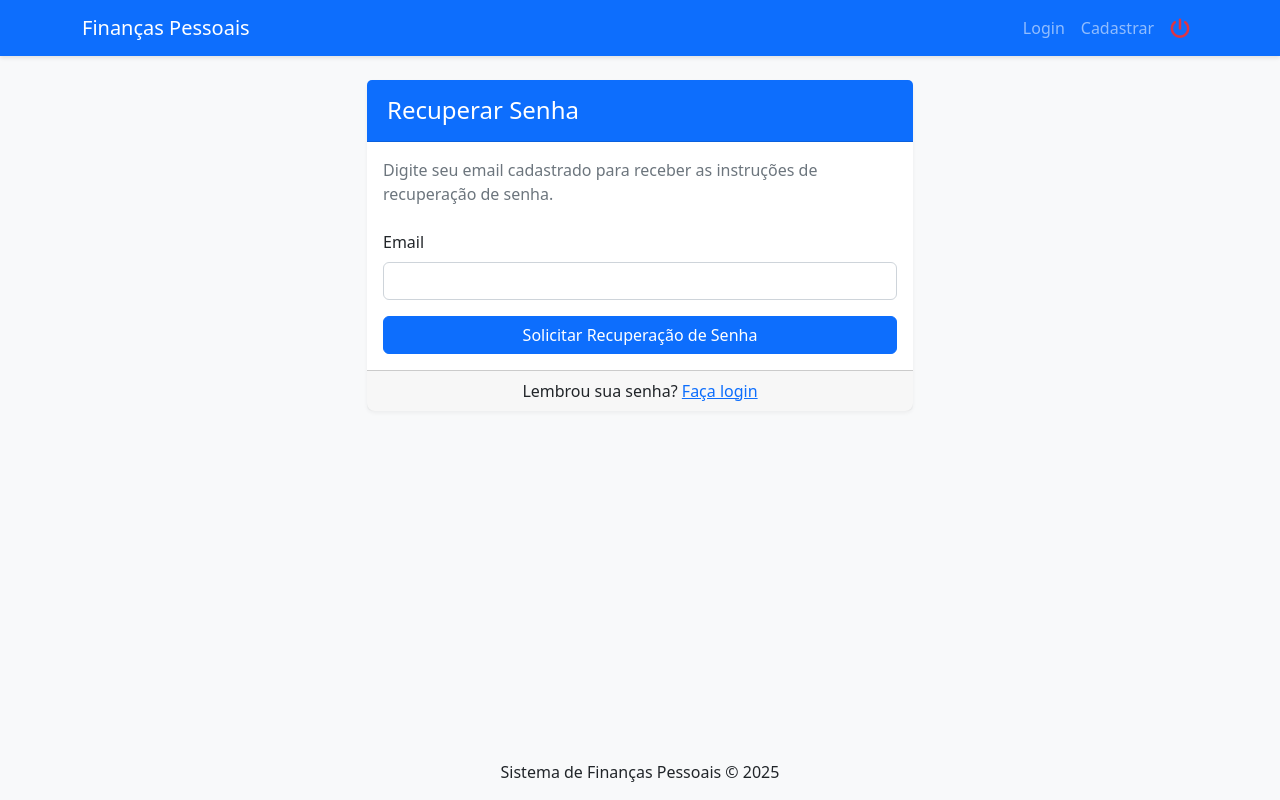
After one commit to carlosalbertoprojetos/fintrack-flask-platform, a Flask app: page /auth/reset_request in a window 1280 px wide. The commit adds this page. Run offline with Flask 3, Linux system fonts and the light colour scheme.

Commit message:
recuperação de senha

```diff
--- a/app/__init__.py
+++ b/app/__init__.py
@@ -4,11 +4,14 @@ from flask_login import LoginManager
 from flask_migrate import Migrate
 from datetime import datetime
 from config import Config
+from flask_mail import Mail
 
 db = SQLAlchemy()
 migrate = Migrate()
 login_manager = LoginManager()
 login_manager.login_view = "auth.login"
+login_manager.login_message = "Por favor, faça login para acessar esta página."
+mail = Mail()
 
 
 def create_app(config_class=Config):
@@ -20,6 +23,7 @@ def create_app(config_class=Config):
     db.init_app(app)
     migrate.init_app(app, db)
     login_manager.init_app(app)
+    mail.init_app(app)
 
     from app.routes import main_bp, auth_bp, transaction_bp
 
--- a/app/forms.py
+++ b/app/forms.py
@@ -92,7 +92,10 @@ class PaymentMethodForm(FlaskForm):
 class TransactionForm(FlaskForm):
     date = DateField(
         default=datetime.today,
-        render_kw={"readonly": True, "class": "form-control transparent-white"} # Campo somente leitura
+        render_kw={
+            "readonly": True,
+            "class": "form-control transparent-white",
+        },  # Campo somente leitura
     )
     amount = FloatField("Valor", validators=[DataRequired(), NumberRange(min=0.01)])
     type = SelectField(
@@ -121,3 +124,23 @@ class TransactionForm(FlaskForm):
     notes = TextAreaField("Observações", validators=[Optional(), Length(max=500)])
 
     submit = SubmitField("Salvar")
+
+
+class RequestResetForm(FlaskForm):
+    email = StringField("Email", validators=[DataRequired(), Email()])
+    submit = SubmitField("Solicitar Recuperação de Senha")
+
+    def validate_email(self, email):
+        user = User.query.filter_by(email=email.data).first()
+        if user is None:
+            raise ValidationError(
+                "Não existe uma conta com este email. Por favor, verifique o email ou registre-se."
+            )
+
+
+class ResetPasswordForm(FlaskForm):
+    password = PasswordField("Nova Senha", validators=[DataRequired(), Length(min=6)])
+    password2 = PasswordField(
+        "Confirmar Nova Senha", validators=[DataRequired(), EqualTo("password")]
+    )
+    submit = SubmitField("Redefinir Senha")
--- a/app/routes.py
+++ b/app/routes.py
@@ -1,6 +1,15 @@
-from flask import Blueprint, render_template, redirect, url_for, flash, request, jsonify
+from flask import (
+    Blueprint,
+    render_template,
+    redirect,
+    url_for,
+    flash,
+    request,
+    jsonify,
+    current_app,
+)
 from flask_login import login_user, logout_user, login_required, current_user
-from app import db
+from app import db, mail
 from app.models import Expense, PaymentMethod, User, Category, Transaction
 from app.forms import (
     ExpenseForm,
@@ -9,11 +18,15 @@ from app.forms import (
     RegistrationForm,
     TransactionForm,
     CategoryForm,
+    RequestResetForm,
+    ResetPasswordForm,
 )
 from sqlalchemy import func, extract, desc
 from datetime import datetime
 from calendar import monthrange
 import json
+from flask_mail import Message
+from itsdangerous import URLSafeTimedSerializer as Serializer
 
 # Blueprints
 main_bp = Blueprint("main", __name__)
@@ -752,16 +765,29 @@ def reports():
             despesa_acumulada += float(despesa_dia)
             saldo = receita_acumulada - despesa_acumulada
 
-            daily_data.append({
-                "day": f"{day:02d}",
-                "receita": receita_acumulada,
-                "despesa": despesa_acumulada,
-                "balance": saldo
-            })
+            daily_data.append(
+                {
+                    "day": f"{day:02d}",
+                    "receita": receita_acumulada,
+                    "despesa": despesa_acumulada,
+                    "balance": saldo,
+                }
+            )
 
+        # Todas as transações do mês
+        transactions = (
+            Transaction.query.filter(
+                Transaction.user_id == current_user.id,
+                extract("month", Transaction.date) == month,
+                extract("year", Transaction.date) == year,
+            )
+            .order_by(Transaction.date.desc())
+            .all()
+        )
 
         return render_template(
             "reports.html",
+            transactions=transactions,
             report_type=report_type,
             year=year,
             month=month,
@@ -865,9 +891,20 @@ def reports():
             {"name": cat, "value": float(total)} for cat, total in top_income_categories
         ]
 
+        # Todas as transações do ano
+        transactions = (
+            Transaction.query.filter(
+                Transaction.user_id == current_user.id,
+                extract("year", Transaction.date) == year,
+            )
+            .order_by(Transaction.date.desc())
+            .all()
+        )
+
         return render_template(
             "reports.html",
             report_type=report_type,
+            transactions=transactions,
             year=year,
             years=years,
             monthly_data=json.dumps(monthly_data),
@@ -947,10 +984,8 @@ def reports():
                 categories=categories,
             )
 
-
     # Tipo de relatório inválido
     return redirect(url_for("transaction.reports", type="monthly"))
-
 
 
 @transaction_bp.route("/export")
@@ -959,3 +994,61 @@ def export_data():
     # Implementação futura para exportação de dados
     flash("Funcionalidade de exportação será implementada em breve!", "info")
     return redirect(url_for("transaction.transactions"))
+
+
+def send_reset_email(user):
+    token = user.get_reset_token()
+    reset_url = url_for("auth.reset_token", token=token, _external=True)
+
+    print("\n" + "=" * 50)
+    print("EMAIL DE RECUPERAÇÃO DE SENHA (CONSOLE)")
+    print("=" * 50)
+    print(f"De: {current_app.config['MAIL_DEFAULT_SENDER']}")
+    print(f"Para: {user.email}")
+    print(f"Assunto: Recuperação de Senha - Finanças Pessoais")
+    print("-" * 50)
+    print("Conteúdo do email:")
+    print(f"Para redefinir sua senha, visite o seguinte link:")
+    print(f"{reset_url}")
+    print(
+        "\nSe você não solicitou esta recuperação de senha, simplesmente ignore este email."
+    )
+    print("=" * 50 + "\n")
+
+    msg = Message("Recuperação de Senha - Finanças Pessoais", recipients=[user.email])
+    msg.body = f"""Para redefinir sua senha, visite o seguinte link:
+{reset_url}
+
+Se você não solicitou esta recuperação de senha, simplesmente ignore este email.
+"""
+    mail.send(msg)
+
+
+@auth_bp.route("/reset_request", methods=["GET", "POST"])
+def reset_request():
+    if current_user.is_authenticated:
+        return redirect(url_for("main.dashboard"))
+    form = RequestResetForm()
+    if form.validate_on_submit():
+        user = User.query.filter_by(email=form.email.data).first()
+        send_reset_email(user)
+        flash("Um email foi enviado com instruções para redefinir sua senha.", "info")
+        return redirect(url_for("auth.login"))
+    return render_template("reset_request.html", title="Recuperar Senha", form=form)
+
+
+@auth_bp.route("/reset_password/<token>", methods=["GET", "POST"])
+def reset_token(token):
+    if current_user.is_authenticated:
+        return redirect(url_for("main.dashboard"))
+    user = User.verify_reset_token(token)
+    if user is None:
+        flash("O token de recuperação é inválido ou expirou.", "warning")
+        return redirect(url_for("auth.reset_request"))
+    form = ResetPasswordForm()
+    if form.validate_on_submit():
+        user.set_password(form.password.data)
+        db.session.commit()
+        flash("Sua senha foi atualizada! Agora você pode fazer login.", "success")
+        return redirect(url_for("auth.login"))
+    return render_template("reset_password.html", title="Redefinir Senha", form=form)
--- /dev/null
+++ b/app/templates/reset_request.html
@@ -0,0 +1,39 @@
+{% extends "base.html" %} {% block title %}Recuperar Senha - Finanças Pessoais{%
+endblock %} {% block content %}
+<div class="row justify-content-center">
+  <div class="col-md-6">
+    <div class="card">
+      <div class="card-header bg-primary text-white">
+        <h4 class="mb-0">Recuperar Senha</h4>
+      </div>
+      <div class="card-body">
+        <p class="text-muted mb-4">
+          Digite seu email cadastrado para receber as instruções de recuperação
+          de senha.
+        </p>
+        <form method="POST" action="{{ url_for('auth.reset_request') }}">
+          {{ form.hidden_tag() }}
+
+          <div class="mb-3">
+            {{ form.email.label(class="form-label") }} {{
+            form.email(class="form-control") }} {% for error in
+            form.email.errors %}
+            <div class="text-danger">{{ error }}</div>
+            {% endfor %}
+          </div>
+
+          <div class="d-grid gap-2">
+            {{ form.submit(class="btn btn-primary") }}
+          </div>
+        </form>
+      </div>
+      <div class="card-footer text-center">
+        <p class="mb-0">
+          Lembrou sua senha?
+          <a href="{{ url_for('auth.login') }}">Faça login</a>
+        </p>
+      </div>
+    </div>
+  </div>
+</div>
+{% endblock %}
```
Also changed, not shown: app/models.py (+18 -2 lines), app/templates/login.html (+19 -12 lines), app/templates/reports.html (+0 -33 lines), app/templates/reset_password.html (added, +37 -0 lines), config.py (+20 -3 lines), requirements.txt (+22 -23 lines).
